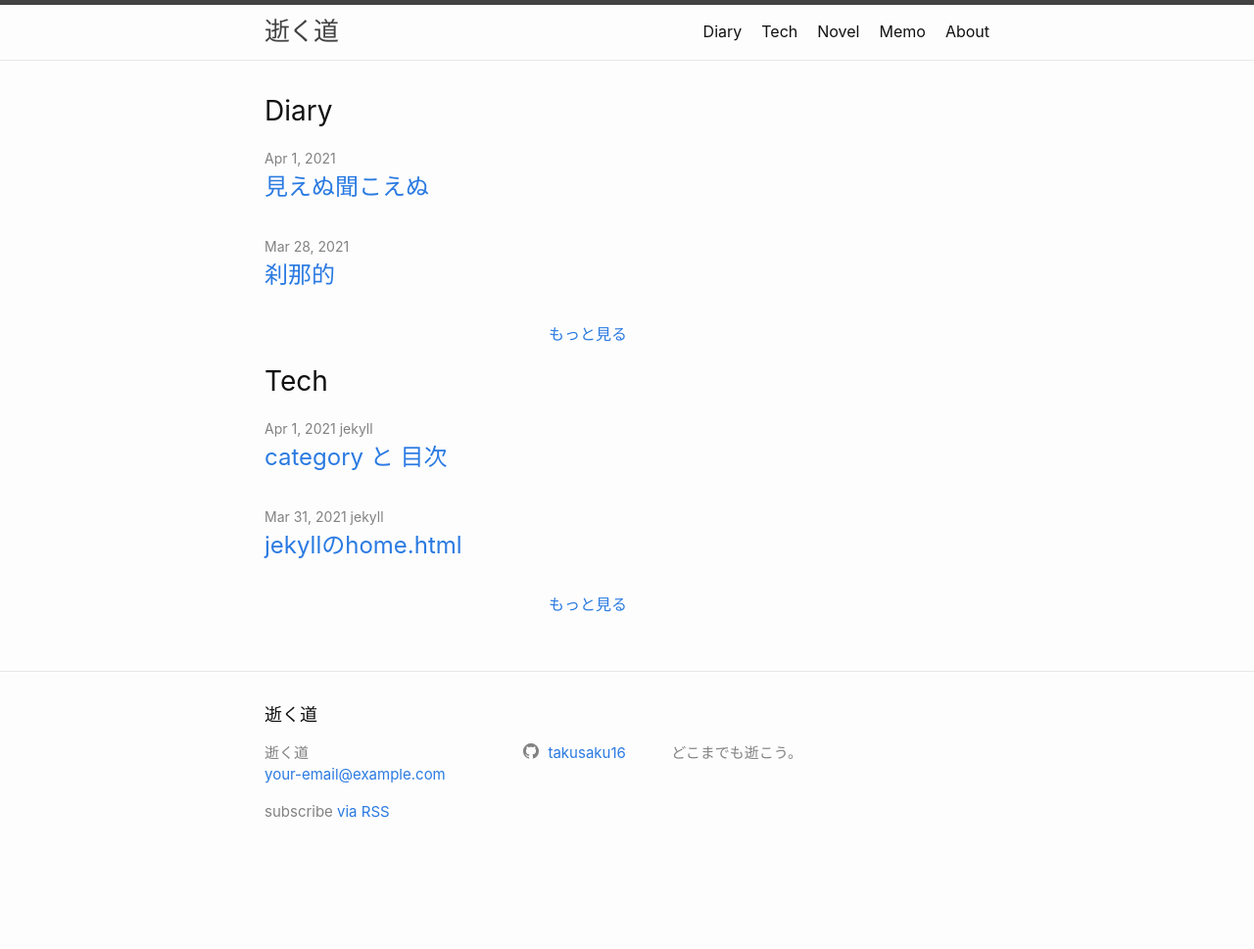
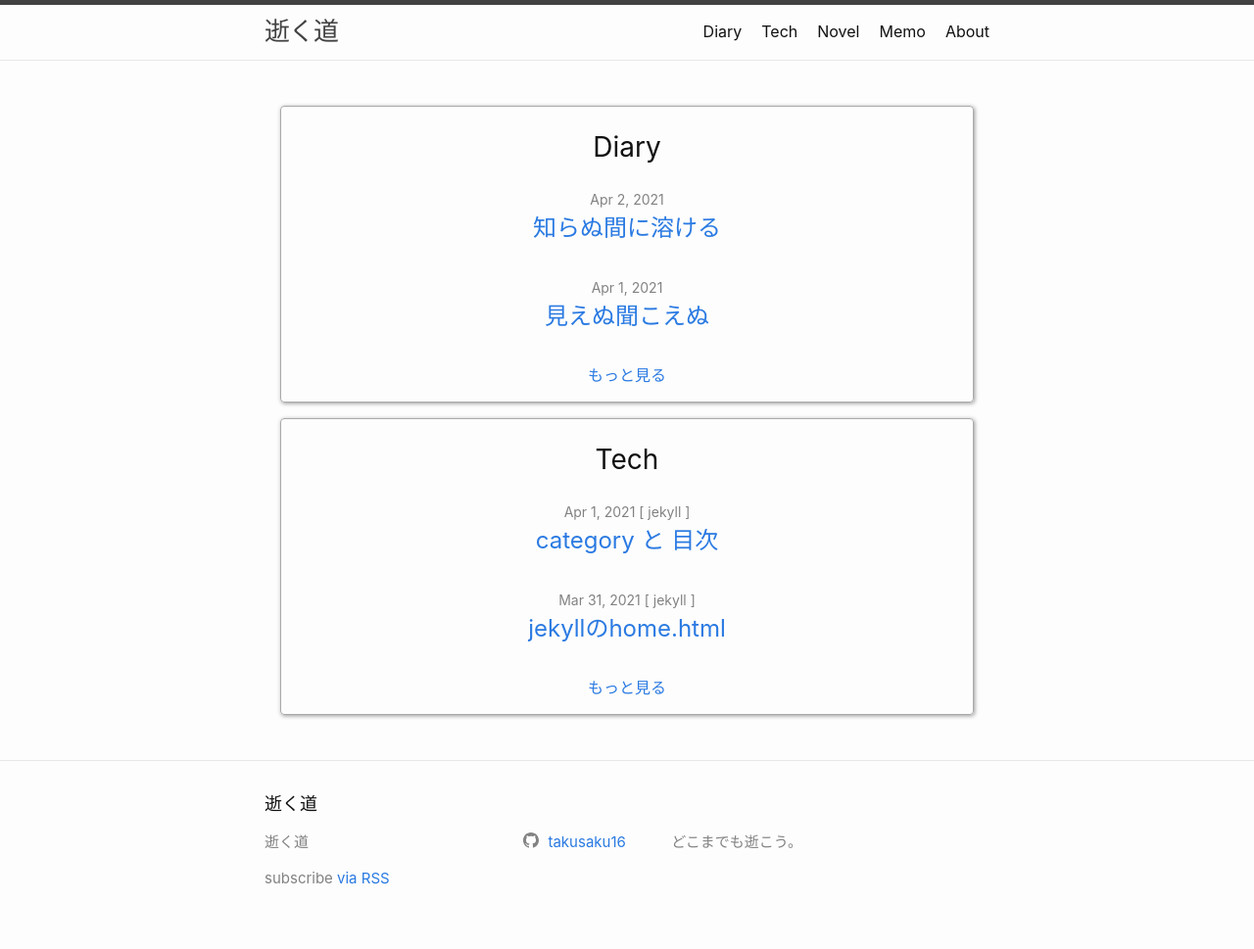
Before and after one commit to takusaku16/takusaku16.github.io, a Jekyll site: the page built from index.markdown, in a window 1280 px wide. Shown: the whole page at 98% size. Built offline with Jekyll 4.4.1, drawn with Linux system fonts in a browser that asks for light colours; before the commit the page ends 900 px from its top, so only the background shows below that; some of the changed lines change nothing that is shown.

Commit message:
知らぬ間に溶ける

```diff
--- a/_config.yml
+++ b/_config.yml
@@ -19,7 +19,7 @@
 # in the templates via {{ site.myvariable }}.
 
 title: "逝く道"
-email: your-email@example.com
+# email: your-email@example.com
 description: >- # this means to ignore newlines until "baseurl:"
   どこまでも逝こう。
 baseurl: "" # the subpath of your site, e.g. /blog
--- a/_includes/home/parts.html
+++ b/_includes/home/parts.html
@@ -1,13 +1,14 @@
 {%- if include.posts.size > 0 -%}
 {%- assign date_format = site.minima.date_format | default: "%b %-d, %Y" -%}
-<h2 class="post-list-heading">{{ page.list_title | default: include.type | capitalize }}</h2>
+<div class="home-post-type">
+    <h2 class="home-post-list-heading">{{ page.list_title | default: include.type | capitalize }}</h2>
     <ul class="post-list">
 
         {%- for post in include.posts limit: include.limit -%}
         <li>
             <span class="post-meta">{{ post.date | date: date_format }}</span>
             {%- if include.showCategory -%}
-            <span class="post-meta"> {{ post.category }}</span>
+                <span class="post-meta"> [ {{ post.category }} ]</span>
             {%- endif -%}
 
             <h3>
@@ -22,9 +23,10 @@
         </li>
         {%- endfor -%}
 
-    <a class="post-moreread-link" href="/{{ include.type }}">
+        <a class="home-post-moreread-link" href="/{{ include.type }}">
             もっと見る
         </a>
 
     </ul>
     {%- endif -%}
+</div>
--- a/_sass/minima.scss
+++ b/_sass/minima.scss
@@ -2,7 +2,7 @@
 
 // Define defaults for each variable.
 
-$base-font-family: -apple-system, BlinkMacSystemFont, "Segoe UI", Roboto, Helvetica, Arial, sans-serif, "Apple Color Emoji", "Segoe UI Emoji", "Segoe UI Symbol" !default;
+$base-font-family: -apple-system, "游ゴシック Medium", BlinkMacSystemFont, "Segoe UI", Roboto, Helvetica, Arial, sans-serif, "Apple Color Emoji", "Segoe UI Emoji", "Segoe UI Symbol" !default;
 $base-font-size:   16px !default;
 $base-font-weight: 400 !default;
 $small-font-size:  $base-font-size * 0.875 !default;
--- a/_sass/minima/_layout.scss
+++ b/_sass/minima/_layout.scss
@@ -184,6 +184,24 @@
   @include relative-font-size(2);
 }
 
+.home-post-type {
+  box-shadow: 1px 1px 4px rgba(0, 0, 0, 40%);
+  margin: 1em;
+  border: 1px solid #aaa;
+  border-radius: 4px;
+  text-align: center;
+}
+
+.home-post-list-heading {
+  margin: 20px auto;
+  @include relative-font-size(1.75);
+}
+
+.home-post-moreread-link {
+  @include relative-font-size(1.0);
+}
+
+
 .post-list-heading {
   @include relative-font-size(1.75);
 }
@@ -207,13 +225,6 @@
   @include relative-font-size(1.5);
 }
 
-.post-moreread-link {
-  width: 160px;
-  margin: 0 auto;
-  display: block;
-  @include relative-font-size(1.0);
-}
-
 .post-yp-list {
   margin-left: 0;
   list-style: none;
@@ -234,6 +245,7 @@
   @include relative-font-size(2.625);
   letter-spacing: -1px;
   line-height: 1;
+  font-weight: bold;
 
   @include media-query($on-laptop) {
     @include relative-font-size(2.25);
@@ -245,6 +257,8 @@
 
   h2 {
     @include relative-font-size(2);
+
+    border-bottom: solid 1px #ddd;
 
     @include media-query($on-laptop) {
       @include relative-font-size(1.75);
@@ -272,6 +286,7 @@ details {
   border: 1px solid #aaa;
   border-radius: 4px;
   padding: .5em .5em 0;
+  margin: 1em;
 }
 
 summary {
--- /dev/null
+++ b/contents/diary/_posts/2021-04-03-hello.markdown
@@ -0,0 +1,117 @@
+---
+layout:   post
+title:    "知らぬ間に溶ける"
+date:     2021-04-02 21:38:04 +0900
+type:     diary
+category: 2021/04
+---
+
+## 明細
+　お金に無関心というのはどういうことかというと、自分が何にいくら支払っているかを知らないままお金を使っているということだ。少なくともこの記事ではそういうことにする。
+
+　精神的な疲労からぐったりとしてもう何か月も経ってしまったわけだが、ここ最近はブログを設立してみるなど少しアクティブになってきていると思う。
+
+　このアクティブさは現実世界でも一応出ている。一応。
+
+　というのも、一人暮らしを始めてから毎月来る引き落としの明細表にはなんだか良く分からない支払い記録があった。明細表というのはどこどこで使ったというのが記載されるが、それを見ても何に使っているのか分からないというのがあったりするわけだ。
+
+　きっと普通は気になって調べるのだろうが、面倒というか無関心というかどういう結果だったとしてもいいという気持ちだったので結局2年経ってもその支払いが何なのか分からない状態が続いた。
+
+　そして、**本日、ふと調べてみるに至る。**
+
+　どうして調べたのかと聞かれても正直分からない。ただ一つ言えることは、現状の自分とその周辺を取り巻く環境を毎日数mmずつ開拓する生活になっており、ついにその謎の支払いを調べる時が来たというより他はない。審判の日のようなものだろう。時が来たのである。
+
+## オプション
+　結果は単純で、インターネットの毎月の支払だった。契約ページに2年経ってから初めてのアクセスをしたのも今日だ。それでようやく支払いの内訳が明らかになったのだが、どうやら2000円弱はオプションサービスの料金のようだった。
+
+　2年も契約ページにアクセスしていない人間が毎月サポート料金を支払っていたというのはお笑い草であろう。
+
+　さっそく不要なオプションは全て解約した。
+
+　が、つまるところ、 2000円 * 24ヶ月分は無に溶けて消えてしまったことになる。
+
+　**なんと馬鹿なのだ！**
+
+　と言われても仕様がない。
+
+　そのお金があれば、近所のスーパーの総菜の値上がりに驚愕する必要もなかったのかもしれない。どうしてコロッケの値段が上がってしまったのか。それも謎だ。だがやはり面倒というかそれならそれでいいので、謎のままでいい。
+
+## 謎
+　気にならないうちはいいのだが、気になってしまうとやはりなんとかしたくなってくる。
+
+　ぼぉーっと `jekyll` について調べていたら、私のブログと同じテーマを使っているサイトに遭遇した。
+
+　そのあまりの酷似っぷりに「なんてことだ！」と思った。
+
+　当然同じテーマなのだから酷似していて当たり前なのだが、それよりも何よりも。
+
+　どこをどう変えれば、**ブログAとブログBが異なるブログであると人間は認識しうるのか**、がまったくもって検討が付かなかったのである。
+
+## 見た目
+　何かしら違いがあってしかるべきだろう。
+
+　そう思って、**フォントを游ゴシック**に変えてみたり、トップページをなんか `box-shadow` をつけてそれっぽくしたり、ページの見出しに `下線(border)` を入れてみたりと兼ねてから変えておきたかった部分に手を加えた。
+
+　これで一件落着と行けばよかったのだが、それでもやはり独自性が感じられない。
+
+　色だったり、パーツの配置場所だったりが変わらなければ延々とこの既視感というか同一感というのは拭えないのだろうか。
+
+　それはそれなりに大規模な変化になる。
+
+　どう変えればいいのか検討が付かないのに、手を付けるだろう領域はとても大きい。
+
+　これではどうにもならない。
+
+　なので、一旦ここまでとした。
+
+　これからの生活でサイトを見るたびに「どうしてこのサイトは固有性を感じるのだろうか」という問いを投げるようにしたら、きっと答えが出るだろう。
+
+　有象無象の一つでも良いと思うが、それでもこのブログは私の一部分であるわけで、それなら私らしさのようなものが染み出ていてほしいものである。
+
+## 私らしさ
+　その問いは。
+
+　世界に私しかなければ、私こそが私であり。
+
+　世界に私と誰かがいれば、私と誰かの差分が私らしさである。
+
+　大量の他者という濾過器を通ってなおすり抜ける何か、あるいは残り続ける何か。
+
+　それこそが私らしさだろうと思う。
+
+　だから、私は、濾過器の数を減らせば減らすほど、私らしさの領域が増えるのだと考える。
+
+　別にこの話だけが全てではないが、関わりは増えすぎないようにして生きて行きたいと最近はよく思う。
+
+　私の好きは私の好きであってほしいし。
+
+　私の拘りは私の拘りであってほしいし。
+
+　私の無関心は私の無関心であってほしい。
+
+　そう思い始めてから、新しい情報に触れることが苦痛になってしまった。共感を感じる情報でも、まったく感じない情報でも、その新しい情報によって私は確実に拡大縮小される。その領域変化が必ず苦痛を伴う。
+
+　私が、領域変化することを認めた上で何かに触れるのなら少しは耐えられるが、唐突に外力によって私の領域を捻じ曲げられると耐えがたい。
+
+　怒り狂えれば良いのだが、私は昔から怒りというのはよくわからない。
+
+　こういう時は、ただ苦痛を苦痛のまま感じ取るだけである。
+
+## 日記
+　どういう形式で書いていこうかと少し悩んでいた。
+
+　日記と言えば、今日はこういうことがあっただなんだと書き連ねるものだと思っている。
+
+　しかし、こうして自分の書いた `Diary` を見返してみると、なんだか何とも言い難い。
+
+　見出しと見出しの関連性はほぼないに等しい。
+
+　見出しごとに話題が変化していく。
+
+　でも、これでいいような気がしている。今は。
+
+　ただ思い浮かぶままに書き連ねる形式でいいとも思っていたが、それが日記と呼べるのかを疑問に思っていたが、問題ないだろう。
+
+　よし。
+
+　というわけで。この辺で。はい。
```
Lines whose indentation alone changed are shown as unchanged.
